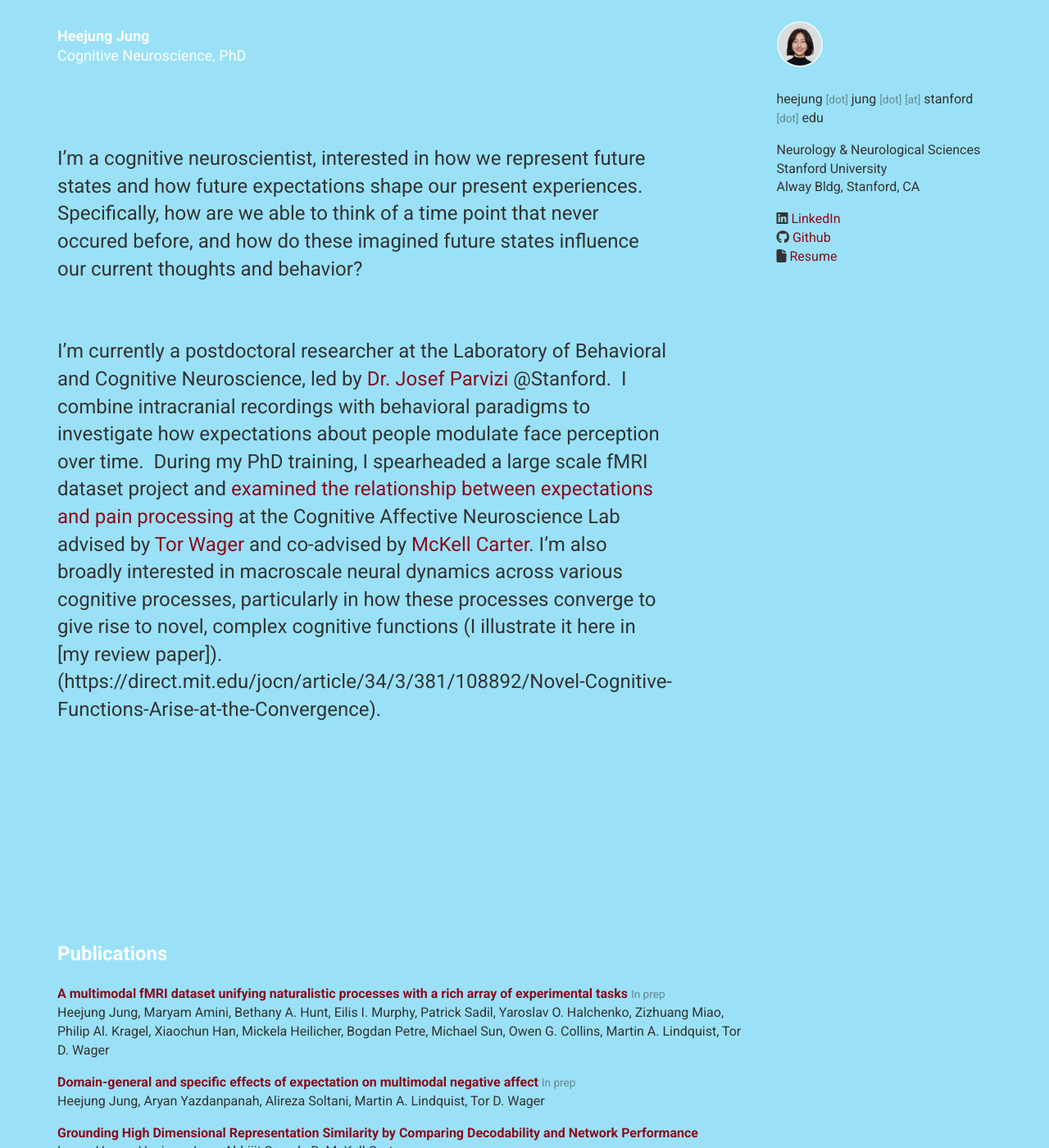
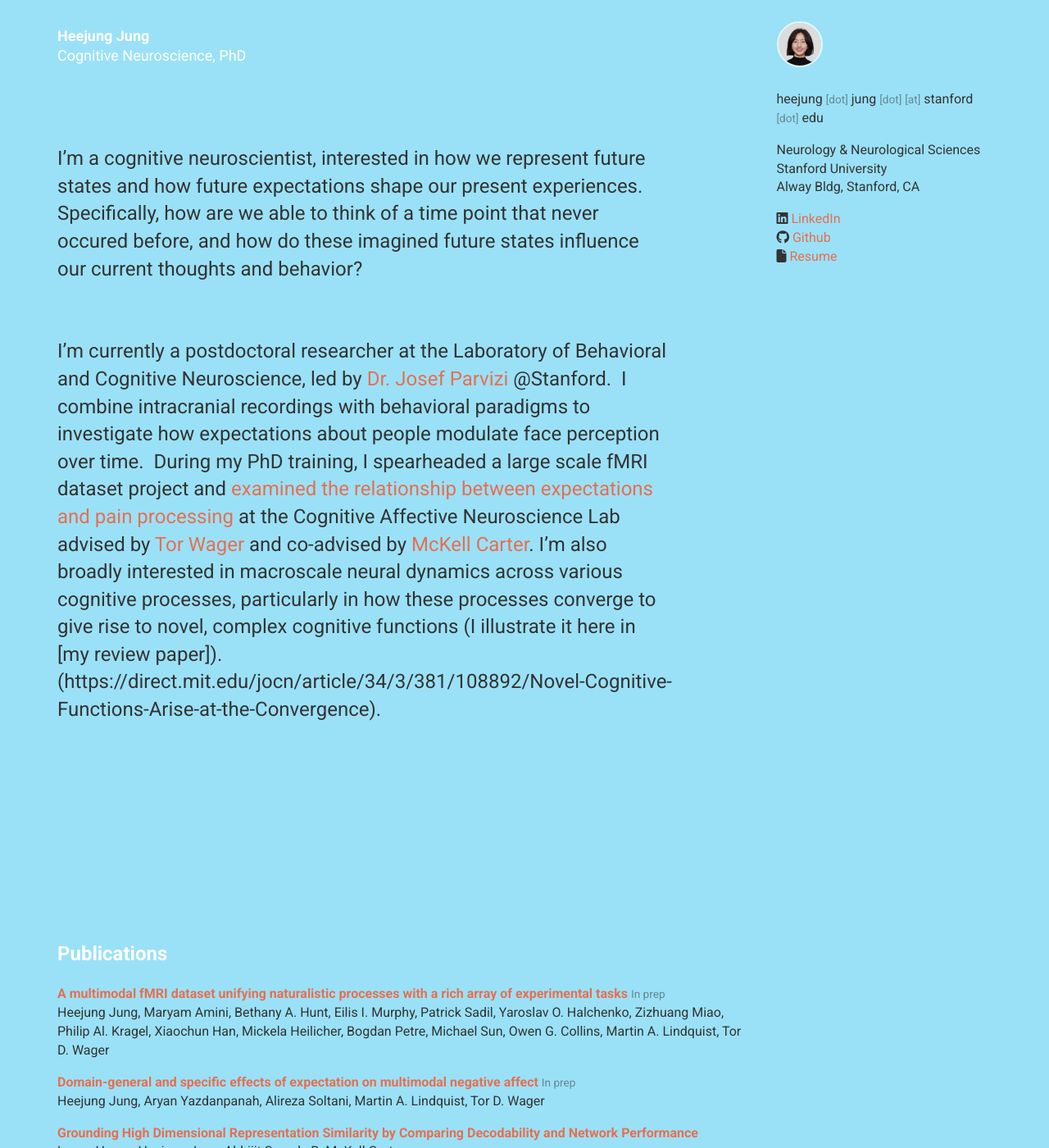
Before and after one commit to jungheejung/jungheejung.github.io, a Jekyll site: the page built from index.html, in a window 1280 px wide and 1400 px high, scrolled down 192 px. Shown: the whole window at 82% size. Built offline with Jekyll 4.4.1, drawn with Linux system fonts in a browser that asks for light colours; nearby versions of some CDN libraries.

Commit message:
Update default.css

```diff
--- a/assets/albertine/css/default.css
+++ b/assets/albertine/css/default.css
@@ -89,7 +89,7 @@ section {
   }
   .intro-screen a,
   .intro-screen a:hover {
-    color: #880D1E;
+    color: #E76F51;
   }
 
 /*******************
```
